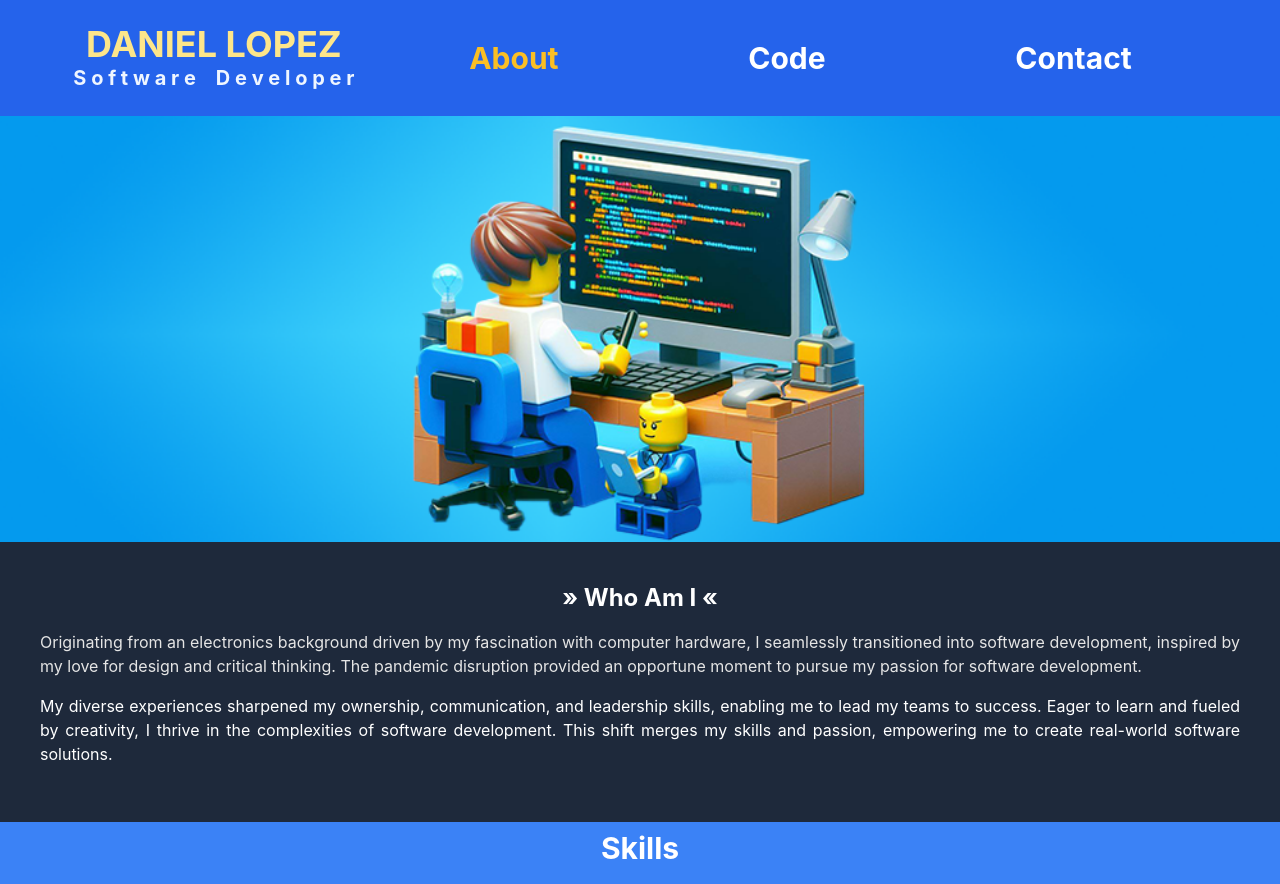
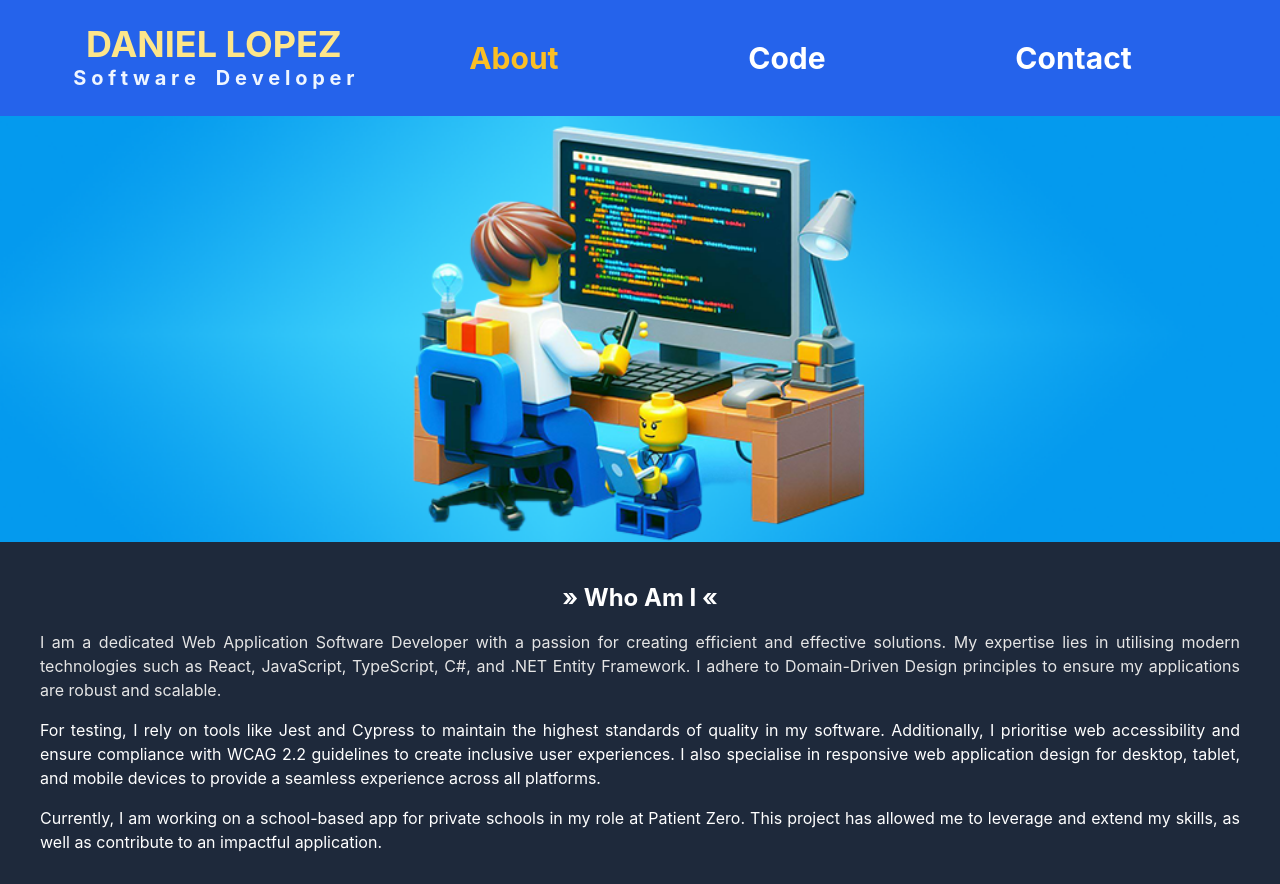
Before and after one commit to TheThinkPotato/porfolio-web-site, a React (Create React App) app: page / in a window 1280 px wide. Shown: the top 884 px of the page. Built offline with nearby package versions, Linux system fonts and the light colour scheme.

Commit message:
update homepage Who Am I

```diff
--- a/src/pages/Home.tsx
+++ b/src/pages/Home.tsx
@@ -24,18 +24,24 @@ const Home: React.FC = () => {
             » Who Am I «
           </h2>
           <p className="px-4 md:px-0 my-4 text-justify text-neutral-200">
-            Originating from an electronics background driven by my fascination
-            with computer hardware, I seamlessly transitioned into software
-            development, inspired by my love for design and critical thinking.
-            The pandemic disruption provided an opportune moment to pursue my
-            passion for software development.
+            I am a dedicated Web Application Software Developer with a passion
+            for creating efficient and effective solutions. My expertise lies in
+            utilising modern technologies such as React, JavaScript, TypeScript,
+            C#, and .NET Entity Framework. I adhere to Domain-Driven Design
+            principles to ensure my applications are robust and scalable.
           </p>
           <p className="px-4 md:px-0 my-4 text-justify">
-            My diverse experiences sharpened my ownership, communication, and
-            leadership skills, enabling me to lead my teams to success. Eager to
-            learn and fueled by creativity, I thrive in the complexities of
-            software development. This shift merges my skills and passion,
-            empowering me to create real-world software solutions.
+            For testing, I rely on tools like Jest and Cypress to maintain the
+            highest standards of quality in my software. Additionally, I
+            prioritise web accessibility and ensure compliance with WCAG 2.2
+            guidelines to create inclusive user experiences. I also specialise
+            in responsive web application design for desktop, tablet, and mobile
+            devices to provide a seamless experience across all platforms.
+          </p>
+          <p className="px-4 md:px-0 my-4 text-justify">
+            Currently, I am working on a school-based app for private schools in
+            my role at Patient Zero. This project has allowed me to leverage and
+            extend my skills, as well as contribute to an impactful application.
           </p>
         </div>
 
@@ -72,7 +78,6 @@ const Home: React.FC = () => {
               ))}
             </div>
           </article>
-
         </div>
       </section>
       <Footer />
```
